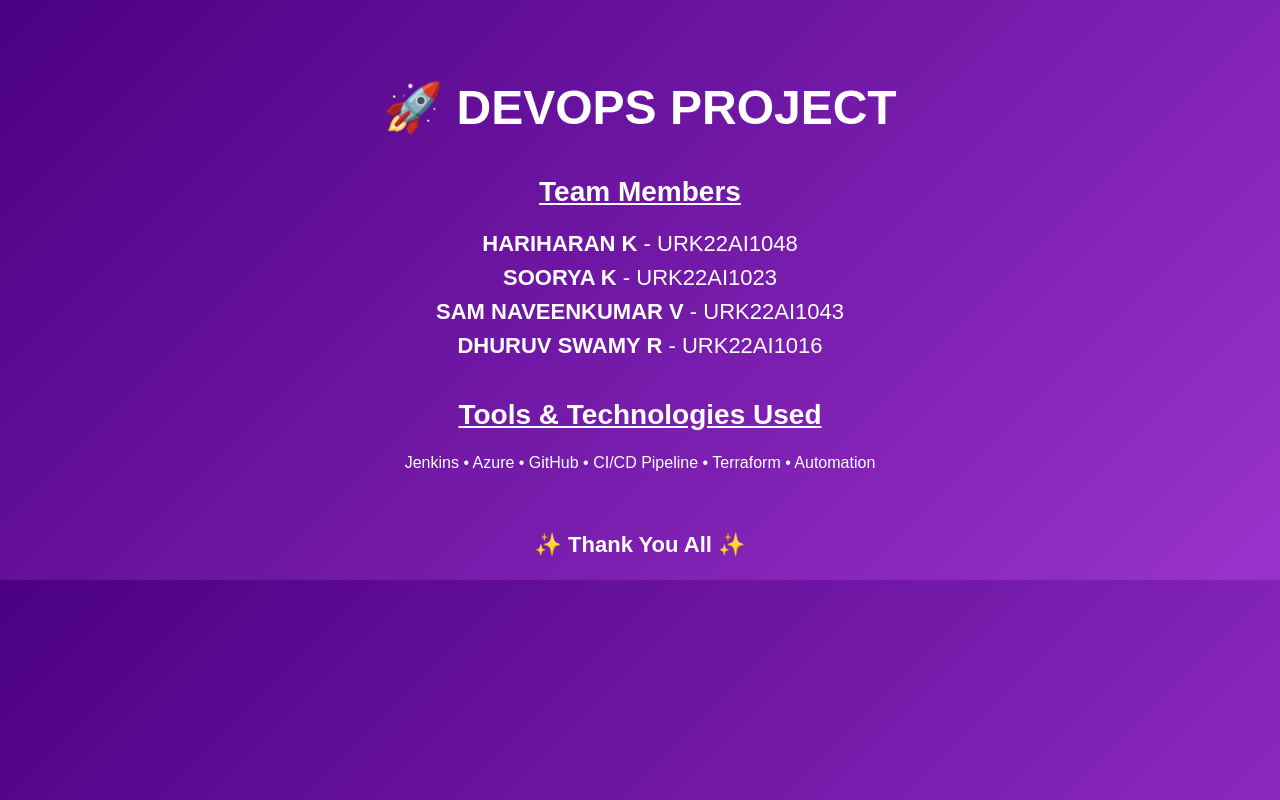
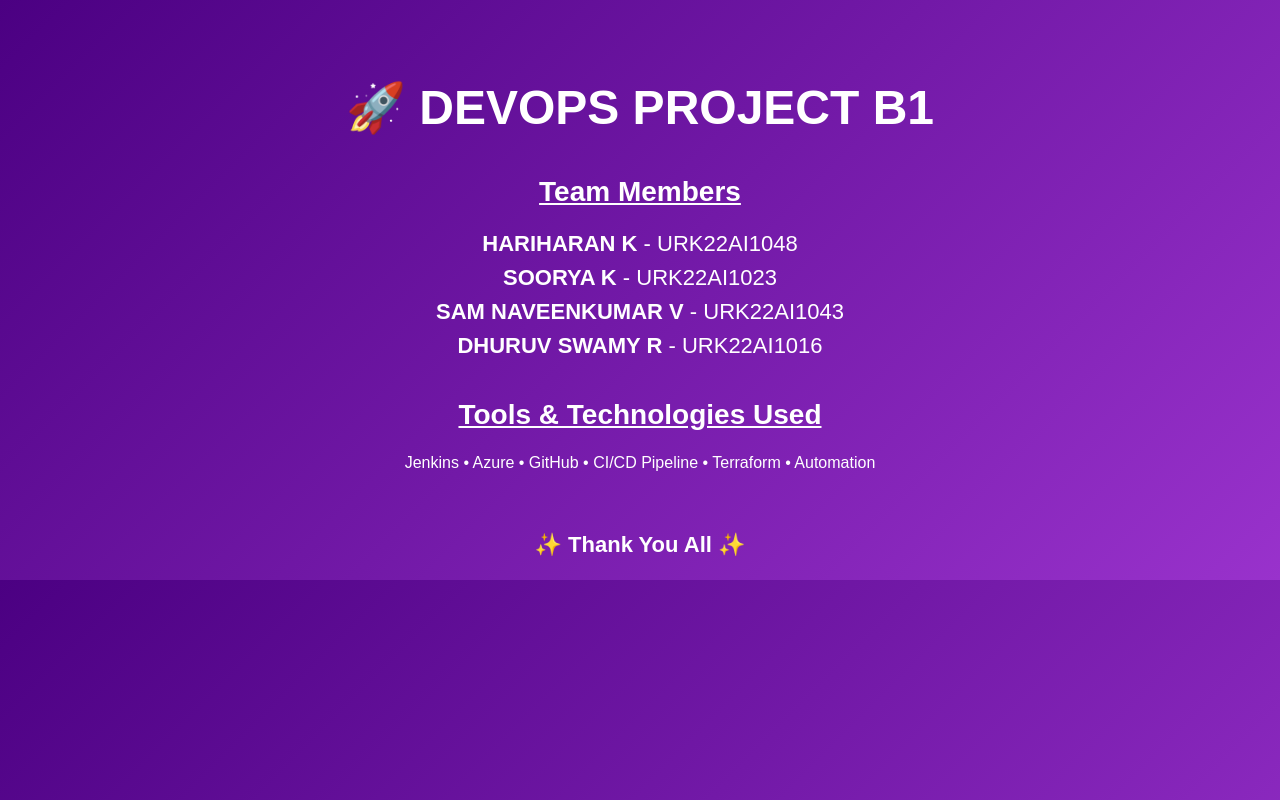
Before and after one commit to hariharan1476/simple-node-webapp, a website: page public/index.html in a window 1280 px wide. Drawn offline with Linux system fonts and the light colour scheme.

Commit message:
Update index.html

```diff
--- a/public/index.html
+++ b/public/index.html
@@ -8,7 +8,7 @@
 <body>
 
 <div class="container">
-  <h1>🚀 DEVOPS PROJECT</h1>
+  <h1>🚀 DEVOPS PROJECT B1</h1>
 
   <h2>Team Members</h2>
   <ul>
```
